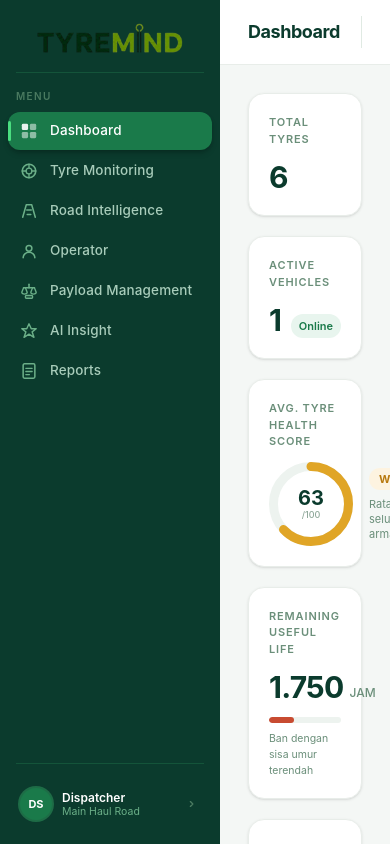
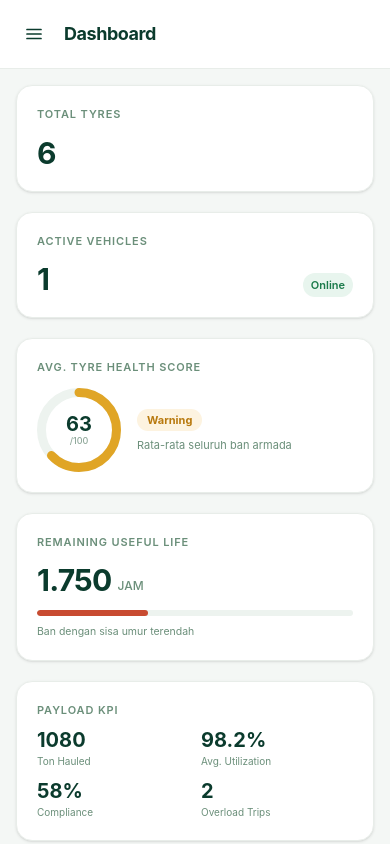
Before and after one commit to bowoop/tyremind, a React (Vite) app: page / in a window 390 px wide. Built offline with nearby package versions, Linux system fonts and the light colour scheme; the HTML template or start-up script is replaced by a standard one.

Commit message:
Update kode

```diff
--- a/src/layouts/MainLayout.jsx
+++ b/src/layouts/MainLayout.jsx
@@ -1,4 +1,4 @@
-import { useState } from "react";
+import { useState, useEffect } from "react";
 import DashboardOverview from "../features/dashboard/DashboardOverview"
 import TyreMonitoring from "../features/tyre-monitoring/TyreMonitoring";
 import AiInsight from "../features/ai-insight/AiInsight";
@@ -97,6 +97,32 @@ const IconChevron = ({ className }) => (
   </svg>
 );
 
+// Tombol toggle sidebar — mengikuti bahasa visual "panel kiri" (mis. Claude web):
+// persegi dengan garis vertikal yang memisahkan panel sempit di sisi kiri.
+const IconPanelToggle = ({ className }) => (
+  <svg className={className} viewBox="0 0 20 20" fill="none" xmlns="http://www.w3.org/2000/svg">
+    <rect x="2.5" y="3.5" width="15" height="13" rx="2.2" stroke="currentColor" strokeWidth="1.6" />
+    <line x1="8" y1="3.5" x2="8" y2="16.5" stroke="currentColor" strokeWidth="1.6" />
+  </svg>
+);
+
+// Ikon hamburger — dipakai di TopBar untuk membuka drawer sidebar di layar mobile.
+const IconMenu = ({ className }) => (
+  <svg className={className} viewBox="0 0 20 20" fill="none" xmlns="http://www.w3.org/2000/svg">
+    <line x1="3" y1="5.5" x2="17" y2="5.5" stroke="currentColor" strokeWidth="1.7" strokeLinecap="round" />
+    <line x1="3" y1="10" x2="17" y2="10" stroke="currentColor" strokeWidth="1.7" strokeLinecap="round" />
+    <line x1="3" y1="14.5" x2="17" y2="14.5" stroke="currentColor" strokeWidth="1.7" strokeLinecap="round" />
+  </svg>
+);
+
+// Ikon close (X) — dipakai di drawer sidebar mobile untuk menutup.
+const IconClose = ({ className }) => (
+  <svg className={className} viewBox="0 0 20 20" fill="none" xmlns="http://www.w3.org/2000/svg">
+    <line x1="5" y1="5" x2="15" y2="15" stroke="currentColor" strokeWidth="1.7" strokeLinecap="round" />
+    <line x1="15" y1="5" x2="5" y2="15" stroke="currentColor" strokeWidth="1.7" strokeLinecap="round" />
+  </svg>
+);
+
 const NAV_ITEMS = [
   { id: "dashboard", label: "Dashboard", icon: IconDashboard, badge: null },
   { id: "tyre-monitoring", label: "Tyre Monitoring", icon: IconTyre, badge: null },
@@ -111,15 +137,17 @@ const NAV_ITEMS = [
 // SIDEBAR NAV ITEM
 // ─────────────────────────────────────────────
 
-function NavItem({ item, isActive, onClick }) {
+function NavItem({ item, isActive, onClick, collapsed }) {
   const Icon = item.icon;
 
   return (
     <button
       onClick={() => onClick(item.id)}
       aria-current={isActive ? "page" : undefined}
+      title={collapsed ? item.label : undefined}
       className={[
-        "group relative w-full flex items-center gap-3 px-3 py-2.5 rounded-xl text-left",
+        "group relative w-full flex items-center rounded-xl text-left",
+        collapsed ? "justify-center px-0 py-2.5" : "gap-3 px-3 py-2.5",
         "transition-all duration-150 ease-out focus-visible:outline-none",
         "focus-visible:ring-2 focus-visible:ring-[#4ADE80] focus-visible:ring-offset-2 focus-visible:ring-offset-[#0B3B2D]",
         isActive
@@ -128,7 +156,7 @@ function NavItem({ item, isActive, onClick }) {
       ].join(" ")}
     >
       {/* Active left-edge indicator */}
-      {isActive && (
+      {isActive && !collapsed && (
         <span className="absolute left-0 top-1/2 -translate-y-1/2 w-[3px] h-5 bg-[#4ADE80] rounded-full" />
       )}
 
@@ -140,12 +168,14 @@ function NavItem({ item, isActive, onClick }) {
         ].join(" ")}
       />
 
-      <span className="flex-1 text-[13.5px] font-medium leading-none tracking-[0.01em]">
+      {!collapsed && (
+        <span className="flex-1 text-[13.5px] font-medium leading-none tracking-[0.01em] whitespace-nowrap">
           {item.label}
         </span>
+      )}
 
       {/* Badge */}
-      {item.badge !== null && (
+      {item.badge !== null && !collapsed && (
         <span
           className={[
             "flex-shrink-0 min-w-[20px] h-5 px-1.5 rounded-full flex items-center justify-center",
@@ -158,6 +188,25 @@ function NavItem({ item, isActive, onClick }) {
           {item.badge}
         </span>
       )}
+
+      {/* Badge dot ketika collapsed, supaya tetap terlihat ada notifikasi */}
+      {item.badge !== null && collapsed && (
+        <span className="absolute top-1.5 right-2 w-2 h-2 rounded-full bg-[#C84B31]" />
+      )}
+
+      {/* Tooltip saat collapsed */}
+      {collapsed && (
+        <span
+          className={[
+            "pointer-events-none absolute left-full top-1/2 -translate-y-1/2 ml-2 z-50",
+            "px-2.5 py-1.5 rounded-lg bg-[#0B3B2D] text-white text-[12px] font-medium whitespace-nowrap",
+            "opacity-0 -translate-x-1 group-hover:opacity-100 group-hover:translate-x-0",
+            "transition-all duration-150 shadow-lg ring-1 ring-black/10",
+          ].join(" ")}
+        >
+          {item.label}
+        </span>
+      )}
     </button>
   );
 }
@@ -166,14 +215,31 @@ function NavItem({ item, isActive, onClick }) {
 // SIDEBAR
 // ─────────────────────────────────────────────
 
-function Sidebar({ activeMenu, onNavChange }) {
+const SIDEBAR_WIDTH_EXPANDED = 220;
+const SIDEBAR_WIDTH_COLLAPSED = 72;
+
+function Sidebar({ activeMenu, onNavChange, collapsed, onToggleCollapsed, variant = "desktop", onCloseMobile }) {
+  const isMobile = variant === "mobile";
+  // Di drawer mobile, sidebar selalu tampil penuh (tidak ada mode "collapsed" ikon-saja) —
+  // yang relevan di layar sempit adalah buka/tutup drawer, bukan lebar sidebar.
+  const effectiveCollapsed = isMobile ? false : collapsed;
+
   return (
     <aside
-      className="flex flex-col w-[220px] min-h-screen bg-[#0B3B2D] flex-shrink-0"
+      className={[
+        "flex flex-col min-h-screen bg-[#0B3B2D] flex-shrink-0 overflow-hidden",
+        isMobile ? "w-[260px] max-w-[80vw] h-full" : "transition-[width] duration-200 ease-out",
+      ].join(" ")}
+      style={isMobile ? undefined : { width: effectiveCollapsed ? SIDEBAR_WIDTH_COLLAPSED : SIDEBAR_WIDTH_EXPANDED }}
       aria-label="Navigasi utama"
     >
-      {/* ── LOGO ── */}
-      <div className="flex items-center justify-center px-4 pt-5 pb-4">
+      {/* ── LOGO + TOGGLE ── */}
+      <div
+        className={[
+          "flex items-center pt-5 pb-4",
+          effectiveCollapsed ? "flex-col-reverse gap-3 px-2" : "justify-between px-4",
+        ].join(" ")}
+      >
         {/*
          * Logo resmi TyreMind.
          * Ganti src dengan path asset yang sesuai dengan setup bundler:
@@ -182,29 +248,52 @@ function Sidebar({ activeMenu, onNavChange }) {
          *   - Next  : letakkan di /public lalu src="/logo_tyremind.png"
          * Saat ini menggunakan path relatif sebagai placeholder.
          */}
+        {!effectiveCollapsed && (
           <img
             src={logoTyreMind}
             alt="TyreMind"
             className="h-9 w-auto object-contain"
           />
+        )}
+
+        {/* Tombol toggle: di desktop = collapse/expand, di mobile drawer = tutup */}
+        <button
+          onClick={isMobile ? onCloseMobile : onToggleCollapsed}
+          title={isMobile ? "Tutup menu" : collapsed ? "Buka sidebar" : "Tutup sidebar"}
+          aria-label={isMobile ? "Tutup menu" : collapsed ? "Buka sidebar" : "Tutup sidebar"}
+          aria-expanded={isMobile ? undefined : !collapsed}
+          className="flex-shrink-0 w-8 h-8 flex items-center justify-center rounded-lg text-[#6BAF88] hover:text-white hover:bg-[#14543A] transition-colors duration-150 focus-visible:outline-none focus-visible:ring-2 focus-visible:ring-[#4ADE80]"
+        >
+          {isMobile ? (
+            <IconClose className="w-[18px] h-[18px]" />
+          ) : (
+            <IconPanelToggle className="w-[18px] h-[18px]" />
+          )}
+        </button>
       </div>
 
       {/* ── DIVIDER ── */}
       <div className="mx-4 mb-4 h-px bg-[#14543A]" />
 
       {/* ── NAV SECTION LABEL ── */}
-      <p className="px-4 mb-2 text-[10px] font-semibold tracking-[0.14em] uppercase text-[#4A7A60]">
+      {!effectiveCollapsed && (
+        <p className="px-4 mb-2 text-[10px] font-semibold tracking-[0.14em] uppercase text-[#4A7A60] whitespace-nowrap">
           Menu
         </p>
+      )}
 
       {/* ── NAV ITEMS ── */}
-      <nav className="flex-1 px-2 flex flex-col gap-0.5 overflow-y-auto">
+      <nav className={["flex-1 flex flex-col gap-0.5 overflow-y-auto overflow-x-hidden", effectiveCollapsed ? "px-2" : "px-2"].join(" ")}>
         {NAV_ITEMS.map((item) => (
           <NavItem
             key={item.id}
             item={item}
             isActive={activeMenu === item.id}
-            onClick={onNavChange}
+            onClick={(id) => {
+              onNavChange(id);
+              if (isMobile) onCloseMobile?.();
+            }}
+            collapsed={effectiveCollapsed}
           />
         ))}
       </nav>
@@ -214,11 +303,19 @@ function Sidebar({ activeMenu, onNavChange }) {
 
       {/* ── USER PROFILE ── */}
       <div className="px-3 py-4">
-        <button className="w-full flex items-center gap-2.5 px-2 py-2 rounded-xl hover:bg-[#14543A] transition-colors duration-150 group">
+        <button
+          title={effectiveCollapsed ? "Dispatcher · Main Haul Road" : undefined}
+          className={[
+            "group w-full flex items-center rounded-xl hover:bg-[#14543A] transition-colors duration-150",
+            effectiveCollapsed ? "justify-center py-2" : "gap-2.5 px-2 py-2",
+          ].join(" ")}
+        >
           {/* Avatar */}
           <div className="w-8 h-8 rounded-full bg-[#1A7A4A] flex items-center justify-center flex-shrink-0 ring-2 ring-[#4ADE80]/30">
             <span className="text-white text-[11px] font-bold leading-none">DS</span>
           </div>
+          {!effectiveCollapsed && (
+            <>
               <div className="flex-1 text-left min-w-0">
                 <p className="text-white text-[12px] font-semibold leading-tight truncate">
                   Dispatcher
@@ -228,6 +325,8 @@ function Sidebar({ activeMenu, onNavChange }) {
                 </p>
               </div>
               <IconChevron className="w-4 h-4 text-[#4A7A60] group-hover:text-[#A8CCBA] flex-shrink-0 rotate-[-90deg]" />
+            </>
+          )}
         </button>
       </div>
     </aside>
@@ -238,7 +337,7 @@ function Sidebar({ activeMenu, onNavChange }) {
 // TOP BAR
 // ─────────────────────────────────────────────
 
-function TopBar({ activeMenu }) {
+function TopBar({ activeMenu, onOpenMobileNav }) {
   const item = NAV_ITEMS.find((n) => n.id === activeMenu);
 
   // Format tanggal — lokal ID
@@ -255,10 +354,17 @@ function TopBar({ activeMenu }) {
   });
 
   return (
-    <header className="flex items-center justify-between px-7 py-4 border-b border-[#E8EDE9] bg-white flex-shrink-0">
-      {/* Page title */}
-      <div>
-        <h1 className="text-[#0B3B2D] text-lg font-bold tracking-tight leading-tight">
+    <header className="flex items-center justify-between px-4 sm:px-7 py-4 border-b border-[#E8EDE9] bg-white flex-shrink-0">
+      {/* Page title (+ hamburger di mobile) */}
+      <div className="flex items-center gap-3 min-w-0">
+        <button
+          onClick={onOpenMobileNav}
+          aria-label="Buka menu navigasi"
+          className="md:hidden flex-shrink-0 w-9 h-9 flex items-center justify-center rounded-lg text-[#0B3B2D] hover:bg-[#F4F7F5] transition-colors duration-150 focus-visible:outline-none focus-visible:ring-2 focus-visible:ring-[#1A7A4A]"
+        >
+          <IconMenu className="w-5 h-5" />
+        </button>
+        <h1 className="text-[#0B3B2D] text-lg font-bold tracking-tight leading-tight truncate">
           {item?.label}
         </h1>
       </div>
@@ -276,7 +382,7 @@ function TopBar({ activeMenu }) {
         </div>
 
         {/* Divider */}
-        <div className="w-px h-8 bg-[#E0EAE3]" />
+        <div className="w-px h-8 bg-[#E0EAE3] hidden sm:block" />
       </div>
     </header>
   );
@@ -286,19 +392,84 @@ function TopBar({ activeMenu }) {
 // MAIN LAYOUT — root component
 // ─────────────────────────────────────────────
 
+const SIDEBAR_COLLAPSED_STORAGE_KEY = "tyremind:sidebar-collapsed";
+
 export default function MainLayout() {
   const [activeMenu, setActiveMenu] = useState("dashboard");
+  const [sidebarCollapsed, setSidebarCollapsed] = useState(() => {
+    if (typeof window === "undefined") return false;
+    try {
+      return window.localStorage.getItem(SIDEBAR_COLLAPSED_STORAGE_KEY) === "1";
+    } catch {
+      return false;
+    }
+  });
+  // Drawer sidebar khusus layar mobile (< md) — terpisah dari collapsed/expand desktop
+  const [mobileNavOpen, setMobileNavOpen] = useState(false);
+
+  function toggleSidebarCollapsed() {
+    setSidebarCollapsed((prev) => {
+      const next = !prev;
+      try {
+        window.localStorage.setItem(SIDEBAR_COLLAPSED_STORAGE_KEY, next ? "1" : "0");
+      } catch {
+        // localStorage tidak tersedia (mis. private mode) — abaikan, state tetap jalan di memori
+      }
+      return next;
+    });
+  }
+
+  // Tutup drawer mobile otomatis kalau layar di-resize ke ukuran desktop (md ke atas),
+  // supaya drawer tidak "nyangkut" kebuka kalau user rotate/resize window.
+  useEffect(() => {
+    const mql = window.matchMedia("(min-width: 768px)");
+    function handleChange(e) {
+      if (e.matches) setMobileNavOpen(false);
+    }
+    mql.addEventListener("change", handleChange);
+    return () => mql.removeEventListener("change", handleChange);
+  }, []);
 
   return (
     <div className="flex h-screen overflow-hidden bg-[#F4F7F5] font-sans antialiased">
-      {/* ── SIDEBAR ── */}
-      <Sidebar activeMenu={activeMenu} onNavChange={setActiveMenu} />
+      {/* ── SIDEBAR DESKTOP (md ke atas) ── */}
+      <div className="hidden md:flex">
+        <Sidebar
+          activeMenu={activeMenu}
+          onNavChange={setActiveMenu}
+          collapsed={sidebarCollapsed}
+          onToggleCollapsed={toggleSidebarCollapsed}
+          variant="desktop"
+        />
+      </div>
+
+      {/* ── BACKDROP + DRAWER SIDEBAR MOBILE (di bawah md) ── */}
+      {mobileNavOpen && (
+        <div
+          className="fixed inset-0 z-40 bg-black/40 md:hidden"
+          onClick={() => setMobileNavOpen(false)}
+          aria-hidden="true"
+        />
+      )}
+      <div
+        className={[
+          "fixed inset-y-0 left-0 z-50 md:hidden transition-transform duration-200 ease-out",
+          mobileNavOpen ? "translate-x-0" : "-translate-x-full",
+        ].join(" ")}
+      >
+        <Sidebar
+          activeMenu={activeMenu}
+          onNavChange={setActiveMenu}
+          variant="mobile"
+          onCloseMobile={() => setMobileNavOpen(false)}
+        />
+      </div>
 
       {/* ── CONTENT AREA ── */}
       <div className="flex flex-col flex-1 min-w-0 h-full overflow-hidden">
-        <TopBar activeMenu={activeMenu} />
+        <TopBar activeMenu={activeMenu} onOpenMobileNav={() => setMobileNavOpen(true)} />
 
-        <main className="flex-1 overflow-y-auto p-7" id="main-content">
+        <main className="flex-1 overflow-y-auto p-4 sm:p-7" id="main-content">
           {activeMenu === "dashboard" && <DashboardOverview />}
           {activeMenu === "tyre-monitoring" && <TyreMonitoring />}
           {activeMenu === "ai-insight" && <AiInsight />}
```
Lines whose indentation alone changed are shown as unchanged.
